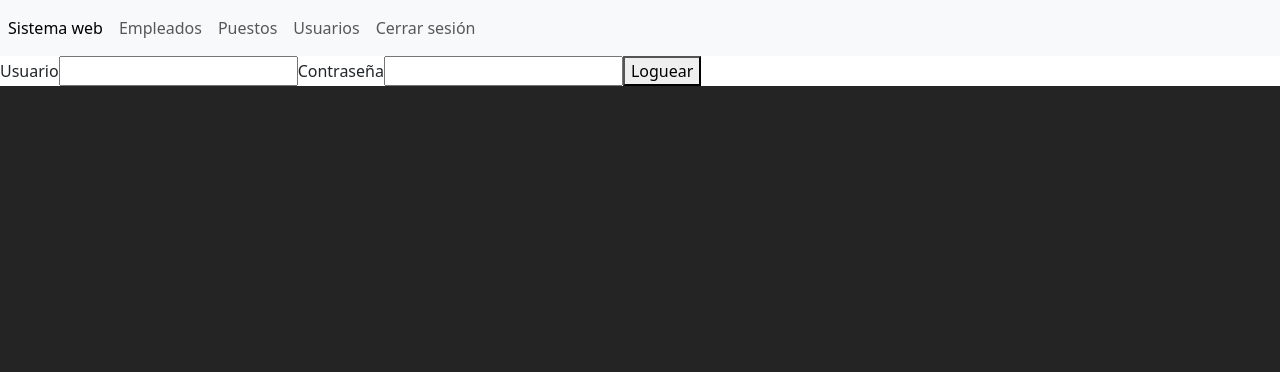
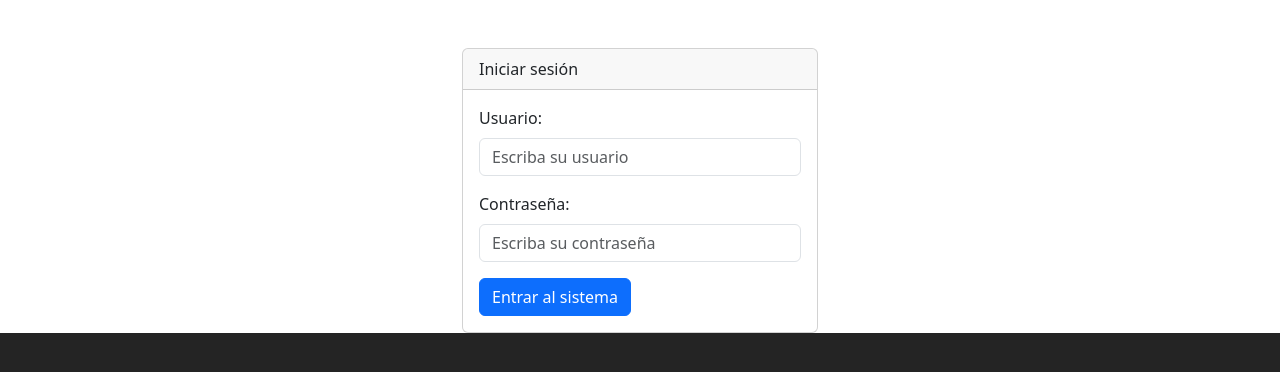
Before and after one commit to LucianoScaglione/Employees-App, a React (Vite) app in the folder client/: page /loguearse in a window 1280 px wide. Shown: the top 372 px of the page. Built offline with nearby package versions, Linux system fonts and the light colour scheme.

Commit message:
Home y Login

```diff
--- a/client/src/App.jsx
+++ b/client/src/App.jsx
@@ -1,7 +1,8 @@
 import './styles/App.css';
 import 'bootstrap/dist/css/bootstrap.min.css';
-import { Route } from 'react-router-dom';
-import Home from './components/employees/Home';
+import { Route, Switch } from 'react-router-dom';
+import Home from './components/Home';
+import HomeEmployees from './components/employees/Home';
 import HomePositions from './components/positions/Home';
 import Edit from './components/employees/Edit';
 import NavBar from './components/NavBar';
@@ -13,19 +14,31 @@ import Login from './components/users/Login';
 import PrivateRoute from './PrivateRoute';
 
 function App() {
-
+  const Layout = ({ children }) => (
+    <>
+      <NavBar />
+      <div>{children}</div>
+    </>
+  );
   return (
     <>
-      <NavBar />
+      <Switch>
+        <Route exact path="/loguearse" component={Login} />
+        <Route>
+          <Layout>
+            <Switch>
               <PrivateRoute exact path="/" component={Home} />
-      <PrivateRoute exact path="/empleados" component={Home} />
+              <PrivateRoute exact path="/empleados" component={HomeEmployees} />
               <PrivateRoute exact path="/empleado/:id" component={Edit} />
               <PrivateRoute exact path="/empleados/registrar" component={Create} />
               <PrivateRoute exact path="/puestos" component={HomePositions} />
               <PrivateRoute exact path="/puestos/crear" component={CreatePosition} />
               <PrivateRoute exact path="/usuarios" component={HomeUser} />
               <PrivateRoute exact path="/usuarios/registrar" component={CreateUsers} />
-      <Route exact path="/loguearse" component={Login} />
+            </Switch>
+          </Layout>
+        </Route>
+      </Switch>
     </>
   )
 }
--- /dev/null
+++ b/client/src/components/Home.jsx
@@ -0,0 +1,15 @@
+const Home = () => {
+  const usuario = localStorage.getItem("usuarioToken");
+  const usuarioParse = JSON.parse(usuario)
+  return (
+    <div class="p-5 mb-4 bg-light rounded-3">
+      <div class="container-fluid py-5">
+        <h1 class="display-5 fw-bold">Bienvenid@ al sistema</h1>
+        <p class="col-md-8 fs-4">Usuario: {usuarioParse.usuario.nombreUsuario}</p>
+        <p class="col-md-8 fs-4">Correo electrónico: {usuarioParse.usuario.correo}</p>
+      </div>
+    </div>
+  )
+}
+
+export default Home;
--- a/client/src/components/employees/Edit.jsx
+++ b/client/src/components/employees/Edit.jsx
@@ -2,6 +2,7 @@ import { useState, useEffect } from "react";
 import { useDispatch, useSelector } from "react-redux";
 import { obtenerEmpleado, editarEmpleado, vaciarEstado } from "../../redux/actions";
 import { useParams } from "react-router-dom";
+import { useHistory } from 'react-router-dom';
 
 const Edit = () => {
   const [state, setState] = useState({
@@ -12,12 +13,14 @@ const Edit = () => {
     edad: '',
     foto: '',
     curriculumVitae: '',
-    puesto: ''
+    puesto: '',
+    fechaIngreso: ''
   });
-  const [loading, setLoading] = useState(false);
+  const [loading, setLoading] = useState('');
   const idEmpleado = useParams();
   const dispatch = useDispatch();
   const empleado = useSelector(state => state.empleado);
+  const history = useHistory();
 
   const handleChange = (e) => {
     setState({
@@ -29,6 +32,10 @@ const Edit = () => {
   const handleSubmit = (e) => {
     e.preventDefault();
     dispatch(editarEmpleado(idEmpleado, state));
+    history.push('/empleados');
+    setTimeout(() => {
+      window.location.reload()
+    }, 3000);
   }
 
   useEffect(() => {
@@ -48,35 +55,74 @@ const Edit = () => {
         edad: empleado.edad,
         foto: empleado.foto,
         curriculumVitae: empleado.curriculumVitae,
-        puesto: empleado.puesto
+        puesto: empleado.puesto,
+        fechaIngreso: empleado.fechaIngreso
       })
     }
   }, [empleado]);
   if (!loading) {
-    return <h1>Cargandoo</h1>
+    return <h1>Cargando...</h1>
   }
   return (
     <div>
-      <div>
-        <form onChange={handleChange}>
-          <input type="text" name="primerNombre" defaultValue={state.primerNombre} />
-          <input type="text" name="segundoNombre" defaultValue={state.segundoNombre} />
-          <input type="text" name="primerApellido" defaultValue={state.primerApellido} />
-          <input type="text" name="segundoApellido" defaultValue={state.segundoApellido} />
-          <input type="number" name="edad" defaultValue={state.edad} />
-          <select name="puesto">
-            <option hidden>{state.puesto}</option>
+      <br />
+      <div className="card">
+        <div className="card-header">Datos del empleado</div>
+        <div className="card-body">
+          <form encType="multipart/form-data" onChange={handleChange}>
+            <div className="mb-3">
+              <label className="form-label">Primer nombre</label>
+              <input type="text" className="form-control" name="primerNombre" value={state.primerNombre} placeholder="Primer nombre" />
+            </div>
+            <div class="mb-3">
+              <label class="form-label">Segundo nombre</label>
+              <input type="text" class="form-control" name="segundoNombre" value={state.segundoNombre} placeholder="Segundo nombre" />
+            </div>
+            <div class="mb-3">
+              <label class="form-label">Primer apellido</label>
+              <input type="text" class="form-control" name="primerApellido" value={state.primerApellido} placeholder="Primer apellido" />
+            </div>
+            <div class="mb-3">
+              <label class="form-label">Segundo apellido</label>
+              <input type="text" class="form-control" name="segundoApellido" value={state.segundoApellido} placeholder="Segundo apellido" />
+            </div>
+            <div class="mb-3">
+              <label class="form-label">Edad</label>
+              <input type="text" class="form-control" name="edad" value={state.edad} placeholder="Edad" />
+            </div>
+            <div class="mb-3">
+              <label class="form-label">Foto:</label>
+              <input type="file" class="form-control" name="foto" />
+            </div>
+            <div class="mb-3">
+              <label class="form-label">CV(PDF):</label>
+              <input type="file" class="form-control" name="curriculumVitae" />
+            </div>
+            <div class="mb-3">
+              <label class="form-label">Puesto:</label>
+              <select class="form-select form-select-sm" name="puesto" value={state.puesto} >
+                <option selected>Seleccione uno</option>
                 <option value="Programador Trainee">Programador Trainee</option>
                 <option value="Programador Junior">Programador Junior</option>
                 <option value="Programador Semi Senior">Programador Semi Senior</option>
                 <option value="Programador Senior">Programador Senior</option>
-            <option value="Tester Js">Tester Js</option>
+                <option value="Tester Qa">Tester Qa</option>
                 <option value="Líder de proyectos">Líder de proyectos</option>
               </select>
-          <input type="submit" value="Actualizar empleado" onClick={(e) => handleSubmit(e)} />
+            </div>
+            <div class="mb-3">
+              <label class="form-label">Fecha de ingreso:</label>
+              <input type="date" class="form-control" name="fechaIngreso" value={state.fechaIngreso} />
+            </div>
+            <button type="submit" class="btn btn-success" onClick={(e) => handleSubmit(e)}>Actualizar registro</button>
+            <a class="btn btn-primary" href="/empleados" role="button">Cancelar</a>
           </form>
         </div>
+        <div className="card-footer text-muted">
         </div>
+      </div>
+    </div>
+
   )
 }
 
--- a/client/src/components/users/Login.jsx
+++ b/client/src/components/users/Login.jsx
@@ -19,27 +19,47 @@ const Login = () => {
 
   const handleSubmit = (e) => {
     e.preventDefault();
-    dispatch(loguearUsuario(state))
+    dispatch(loguearUsuario(state));
     setState({
       nombreUsuario: "",
       contraseña: ""
     });
-    setTimeout(() => {
-      window.location.reload();
-
-    }, 1000);
-  }
+  };
 
   return (
-    <div>
-      <form onChange={handleChange}>
-        <label>Usuario</label>
-        <input type="text" name="nombreUsuario" value={state.nombreUsuario} />
-        <label>Contraseña</label>
-        <input type="password" name="contraseña" value={state.contraseña} />
-        <button onClick={(e) => handleSubmit(e)}>Loguear</button>
-      </form>
-    </div>
+    <main class="container">
+      <br />
+      <br />
+      <div class="row">
+        <div class="col-md-4">
+        </div>
+        <div class="col-md-4">
+          <div class="card">
+            <div class="card-header">Iniciar sesión</div>
+            <div class="card-body">
+              {/* {
+                existeError && (
+                  <div class="alert alert-danger" role="alert">
+                    <strong>Error: El usuario o contraseña son incorrectos</strong>
+                  </div>
+                )
+              } */}
+              <form onChange={handleChange}>
+                <div class="mb-3">
+                  <label class="form-label">Usuario:</label>
+                  <input type="text" class="form-control" name="nombreUsuario" value={state.nombreUsuario} placeholder="Escriba su usuario" />
+                </div>
+                <div class="mb-3">
+                  <label class="form-label">Contraseña:</label>
+                  <input type="password" class="form-control" name="contraseña" value={state.contraseña} placeholder="Escriba su contraseña" />
+                </div>
+                <button type="submit" class="btn btn-primary" onClick={(e) => handleSubmit(e)}>Entrar al sistema</button>
+              </form>
+            </div>
+          </div>
+        </div>
+      </div>
+    </main>
   )
 }
 
--- a/client/src/redux/actions.jsx
+++ b/client/src/redux/actions.jsx
@@ -48,8 +48,19 @@ export const crearEmpleado = (body) => {
 export const editarEmpleado = (id, body) => {
   return () => {
     return axios.put(`${backend}/employees/${id.id}`, body)
-      .then(res => { return alert('Usuario actualizado') })
-      .catch(err => console.log(err))
+      .then(res => {
+        Swal.fire({
+          title: "¡Buen trabajo!",
+          text: "Empleado actualizado correctamente",
+          icon: "success"
+        });
+      })
+      .catch(err => {
+        Swal.fire({
+          icon: "error",
+          title: err.response.data,
+        });
+      })
   }
 };
 
@@ -102,7 +113,10 @@ export const loguearUsuario = (body) => {
         localStorage.setItem('usuarioToken', JSON.stringify(res.data));
         return res
       })
-      .catch(err => console.log(err))
+      .catch(err => Swal.fire({
+        icon: "error",
+        title: err.response.data,
+      }))
   }
 };
 
```
Also changed, not shown: 1 other file (tests, documents, lock files or other folders). Lines whose indentation alone changed are shown as unchanged.
